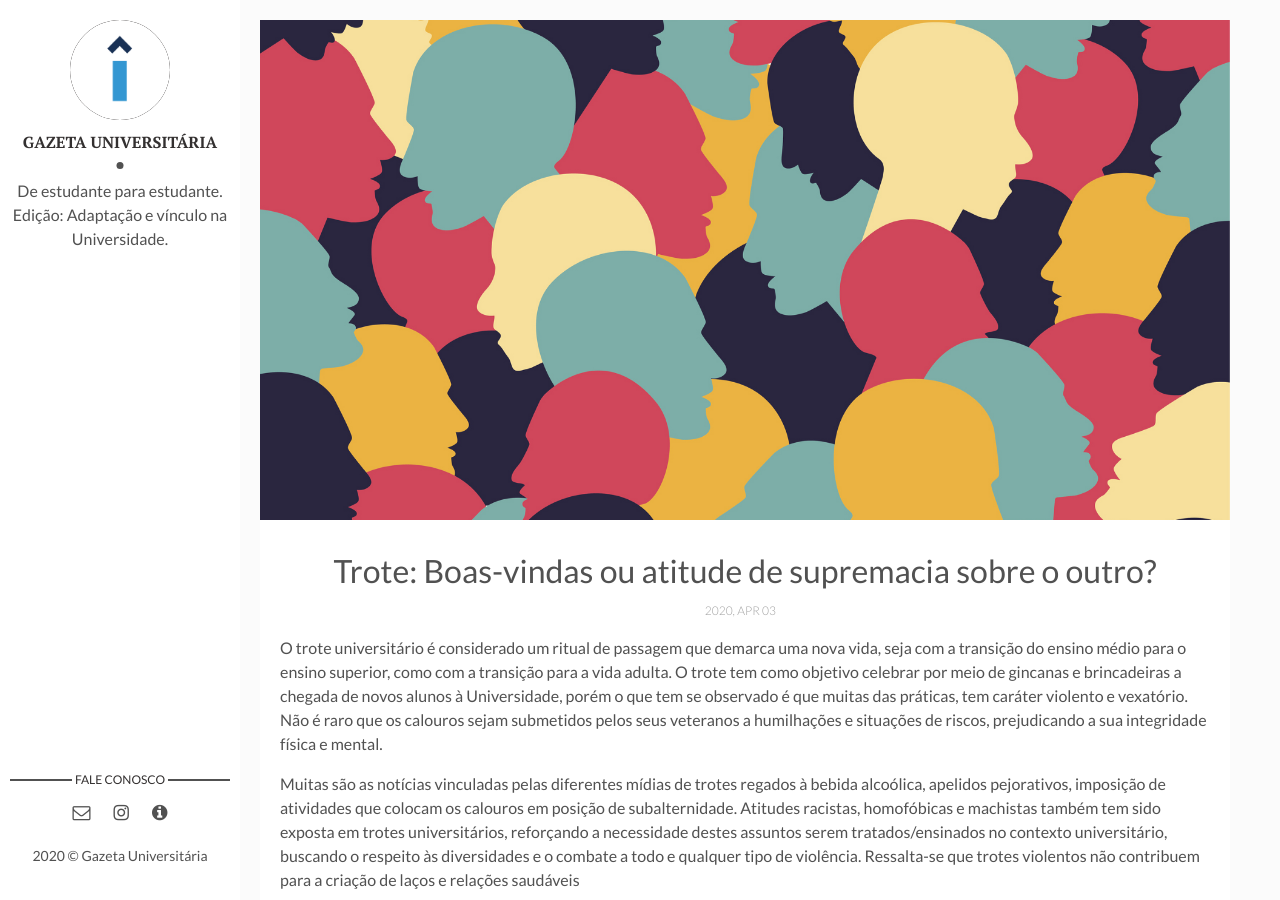
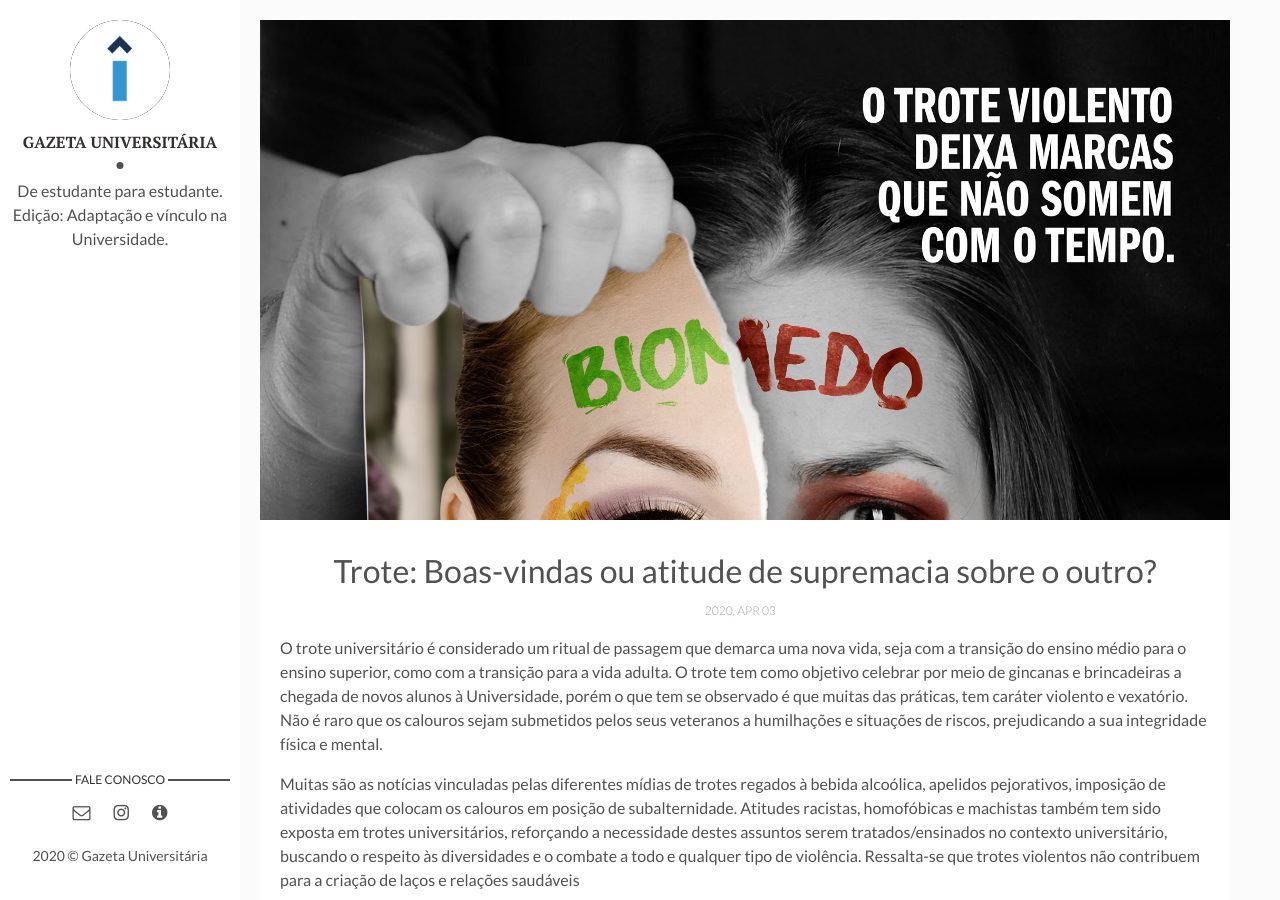
Before and after one commit to gazetauniversitaria/gazetauniversitaria.github.io, a Jekyll site: the page built from _posts/2020-04-03-trote-univ.markdown, in a window 1280 px wide and 900 px high. Built offline with Jekyll 4.4.1, drawn with Linux system fonts in a browser that asks for light colours; comment, search, counter and statistics services are not loaded.

Commit message:
Update 2020-04-03-trote-univ.markdown

```diff
--- a/_posts/2020-04-03-trote-univ.markdown
+++ b/_posts/2020-04-03-trote-univ.markdown
@@ -3,7 +3,7 @@ layout: post
 title: "Trote: Boas-vindas ou atitude de supremacia sobre o outro?"
 date: 2020-04-03 11:00:00 +0300
 description: Ao projeto de jornal online; Gazeta Universitária
-img:  trote/capa.png
+img:  Trote/troteuniv.jpg
 tags: [Estudantes, Saúde Mental, Psicologia,Trote]
 ---
 
```
